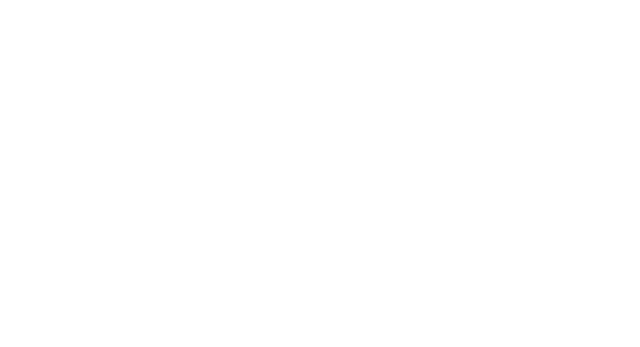
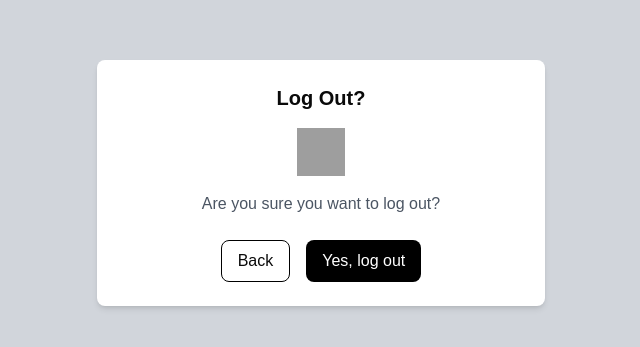
Before and after one commit to kwambiee/inua-mkulima, a React (Vite) app: page /logout in a window 1280 px wide. Before the commit this address had no page. Shown: the part 217-564 px from the top of the page, without its empty margins (319-959 px from the left). Built offline with nearby package versions, Linux system fonts and the light colour scheme; grey boxes are pictures that could not be loaded.

Commit message:
Add LogoutPage component and update Navbar to navigate to it

```diff
--- a/src/App.jsx
+++ b/src/App.jsx
@@ -8,6 +8,7 @@
 import ProtectedRoutes from "./routes/ProtectedRoutes";
 import SuccessPage from "./pages/PaymentSuccess";
 import Receipt from "./pages/Receipt";
+import LogoutPage from "./pages/LogOutPage";
 
 function App() {
   return (
@@ -16,6 +17,7 @@
         <Routes>
           <Route path="/login" element={<UsernamePage />} />
           <Route path="/login/password" element={<PasswordPage />} />
+          <Route path="/logout" element={<LogoutPage />} />
           <Route
             path="/dashboard"
             element={
--- /dev/null
+++ b/src/pages/LogOutPage.jsx
@@ -0,0 +1,47 @@
+import React from "react";
+import { useNavigate } from "react-router-dom";
+import { useAuth } from "../context";
+import { toast } from "react-toastify";
+
+const LogoutPage = () => {
+  const { logOutUser } = useAuth();
+  const navigate = useNavigate();
+
+  const confirmLogout = () => {
+    logOutUser();
+    toast.success("Logged out successfully");
+    navigate("/login");
+  };
+
+  return (
+    <div className="flex items-center justify-center min-h-screen bg-gray-300">
+      <div className="bg-white p-6 rounded-lg shadow-md text-center max-w-md w-full">
+        <h2 className="text-xl font-bold mb-4">Log Out?</h2>
+        <div className="mb-4">
+          <img
+            src="/logout-icon.png"
+            alt="Logout Icon"
+            className="mx-auto w-12 h-12"
+          />
+        </div>
+        <p className="text-gray-600 mb-6">Are you sure you want to log out?</p>
+        <div className="flex justify-center gap-4">
+          <button
+            className="px-4 py-2 border border-black rounded-lg"
+            onClick={() => navigate(-1)}
+          >
+            Back
+          </button>
+          <button
+            className="bg-black text-white px-4 py-2 rounded-lg"
+            onClick={confirmLogout}
+          >
+            Yes, log out
+          </button>
+        </div>
+      </div>
+    </div>
+  );
+};
+
+export default LogoutPage;
--- a/src/pages/components/NavBar.jsx
+++ b/src/pages/components/NavBar.jsx
@@ -2,15 +2,15 @@
 import { useAuth } from "../../context";
 import { toast } from "react-toastify";
 import { LogOut } from "lucide-react";
+import { useNavigate } from "react-router";
 
 const Navbar = () => {
   const { user, logOutUser } = useAuth();
+  const navigate = useNavigate();
 
-  const handleLogout = () => {
-    logOutUser();
-    toast.success("Logged out successfully");
-  };
-  console.log(user, "user");
+const handleLogout = () => {
+  navigate("/logout"); // Navigate to the logout confirmation page
+};
 
   return (
     <nav className="bg-green-900 text-white px-6 py-3 flex justify-between items-center w-full shadow-md fixed inset-x-0 top-0 z-10">
```
